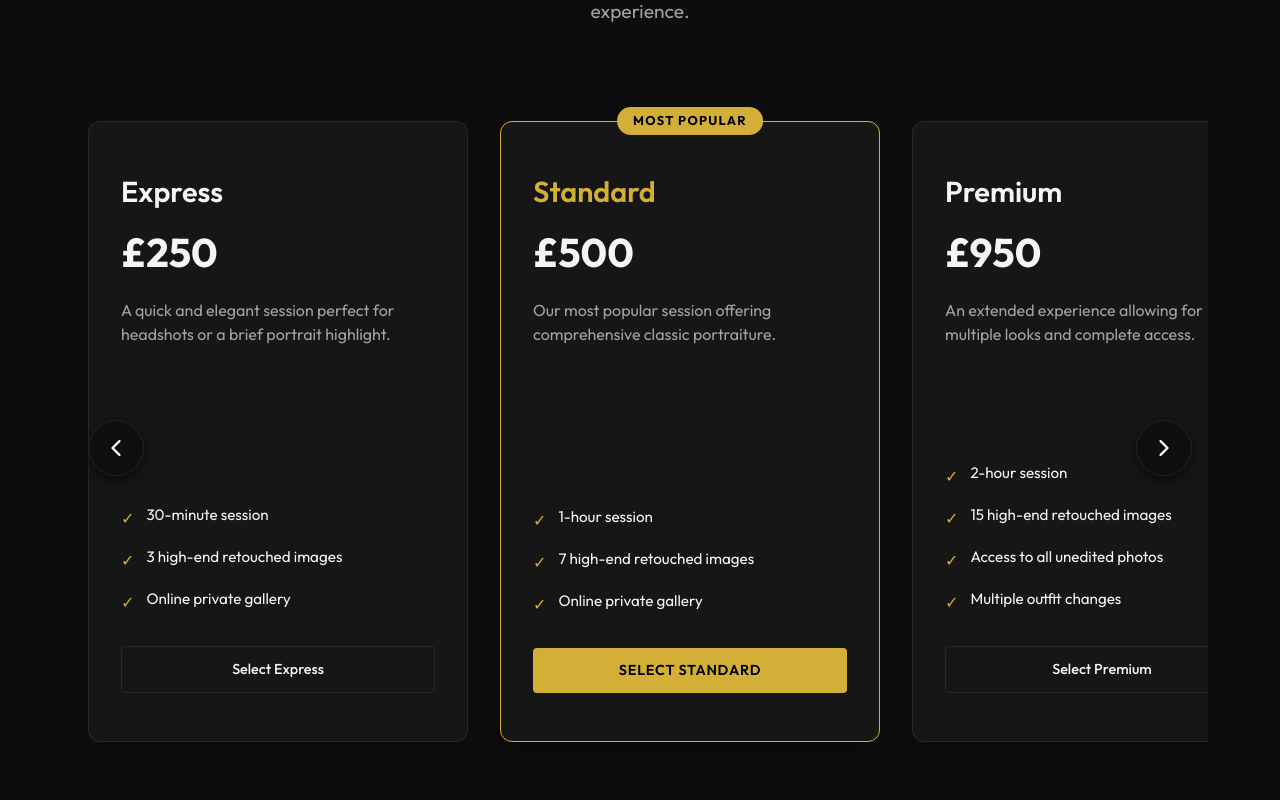
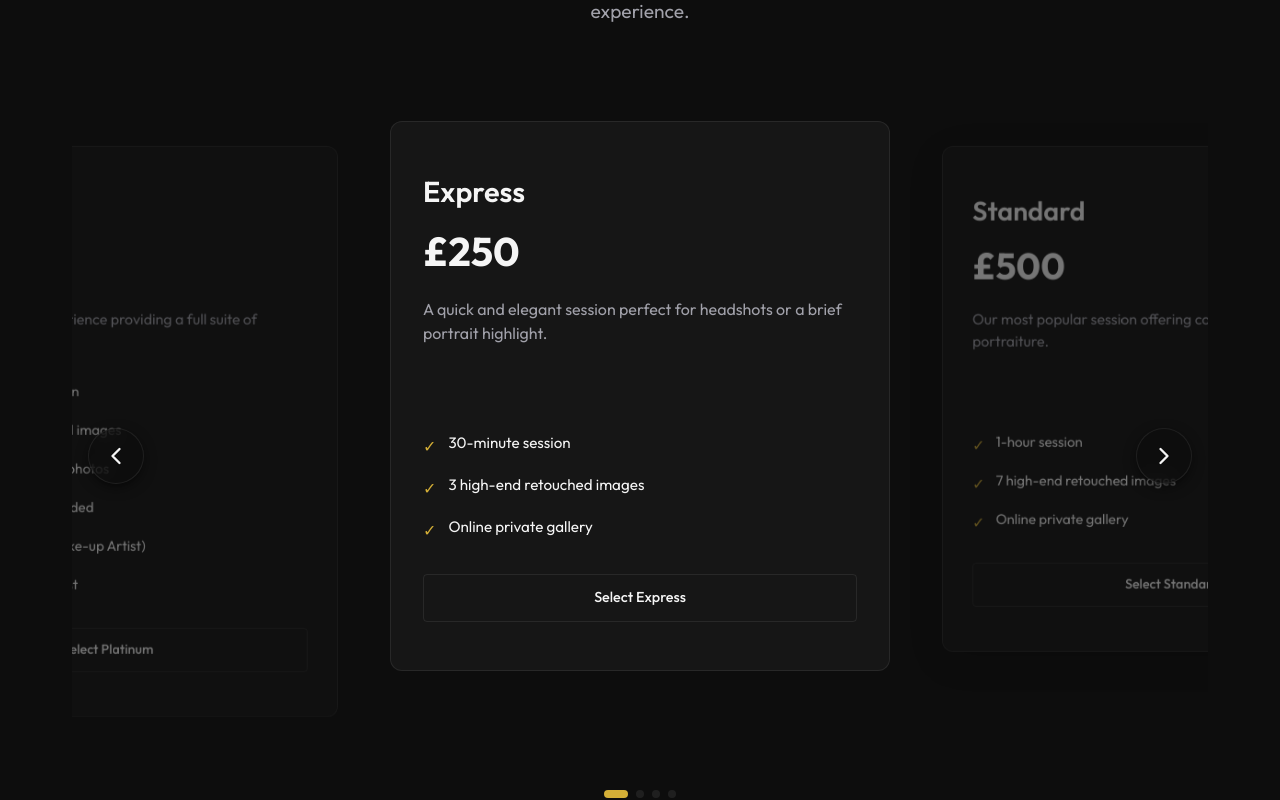
Before and after one commit to zlatakp/photographer-webapp, a Next.js app: page /packages in a window 1280 px wide. Shown: the part 320-1120 px from the top of the page. Built offline with nearby package versions, Linux system fonts and the light colour scheme.

Commit message:
fix ssr and carousel styling

```diff
--- a/app/booking/page.tsx
+++ b/app/booking/page.tsx
@@ -72,7 +72,7 @@ export default function Booking() {
 
         <div style={{ textAlign: 'center', marginBottom: '3rem' }}>
           <h1 style={{ fontSize: '3.5rem', fontWeight: 700, marginBottom: '1rem' }}>
-            Book Your <br /><span style={{ color: 'var(--accent)' }}>Session</span>
+            Book Your <span style={{ color: 'var(--accent)' }}>Session</span>
           </h1>
           <p className="text-muted" style={{ fontSize: '1.1rem' }}>
             Let's design your perfect visual narrative together.
--- a/app/packages/page.tsx
+++ b/app/packages/page.tsx
@@ -60,7 +60,7 @@ export default function Packages() {
     <div className="container" style={{ paddingTop: '6rem', paddingBottom: '8rem', minHeight: '100vh' }}>
       <div style={{ textAlign: 'center', marginBottom: '4rem' }} className="animate-fade-in">
         <h1 style={{ fontSize: '3.5rem', fontWeight: 700, marginBottom: '1rem' }}>
-          Investment <span style={{ color: 'var(--accent)' }}>Options</span>
+          Package <span style={{ color: 'var(--accent)' }}>Options</span>
         </h1>
         <p className="text-muted" style={{ maxWidth: '600px', margin: '0 auto', fontSize: '1.2rem' }}>
           Select the level of artistry and service that suits your vision. Each package is meticulously tailored to deliver an unforgettable experience.
--- a/components/Navbar.tsx
+++ b/components/Navbar.tsx
@@ -49,7 +49,7 @@ export default function Navbar() {
 
         <nav style={{ display: 'flex', gap: '2rem', alignItems: 'center' }}>
           {navLinks.map((link) => {
-            const isActive = pathname === link.path;
+            const isActive = mounted && pathname === link.path;
             return (
               <Link
                 key={link.name}
--- a/components/PackageCarousel.tsx
+++ b/components/PackageCarousel.tsx
@@ -1,6 +1,6 @@
 'use client';
 
-import { useRef } from 'react';
+import { useEffect, useRef, useState } from 'react';
 import Link from 'next/link';
 import { ChevronLeft, ChevronRight } from 'lucide-react';
 
@@ -12,147 +12,253 @@ interface Pkg {
   popular?: boolean;
 }
 
+const CARD_WIDTH = 500;
+const GAP = 32; // 2rem
+
 export default function PackageCarousel({ packages }: { packages: Pkg[] }) {
-  const scrollRef = useRef<HTMLDivElement>(null);
+  const n = packages.length;
+  // Triple the array so we always have clones on both sides to scroll into
+  const cloned = [...packages, ...packages, ...packages];
 
-  const scrollLeft = () => {
-    if (scrollRef.current) {
-      scrollRef.current.scrollBy({ left: -380, behavior: 'smooth' });
+  // Start at the "real" first item (offset by one full copy)
+  const [index, setIndex] = useState(n);
+  const [animate, setAnimate] = useState(true);
+  const [containerWidth, setContainerWidth] = useState(0);
+
+  const containerRef = useRef<HTMLDivElement>(null);
+  const indexRef = useRef(n); // Mirrors index but always up-to-date in event handlers
+  const isAnimating = useRef(false);
+
+  // Measure container width for centering
+  useEffect(() => {
+    const measure = () => {
+      if (containerRef.current) setContainerWidth(containerRef.current.offsetWidth);
+    };
+    measure();
+    window.addEventListener('resize', measure);
+    return () => window.removeEventListener('resize', measure);
+  }, []);
+
+  // Re-enable animation after a silent (no-transition) index reset
+  useEffect(() => {
+    if (!animate) {
+      requestAnimationFrame(() => {
+        requestAnimationFrame(() => {
+          setAnimate(true);
+          isAnimating.current = false;
+        });
+      });
+    }
+  }, [animate]);
+
+  const step = CARD_WIDTH + GAP;
+  const centerOffset = containerWidth ? (containerWidth - CARD_WIDTH) / 2 : 0;
+  const translateX = -(indexRef.current * step) + centerOffset;
+
+  const navigate = (dir: 1 | -1) => {
+    if (isAnimating.current) return;
+    isAnimating.current = true;
+    const newIdx = indexRef.current + dir;
+    indexRef.current = newIdx;
+    setAnimate(true);
+    setIndex(newIdx);
+  };
+
+  const handleTransitionEnd = () => {
+    const current = indexRef.current;
+    // If we drifted into a clone region, silently jump back to the real copy
+    if (current >= n * 2) {
+      const newIdx = current - n;
+      indexRef.current = newIdx;
+      setAnimate(false);
+      setIndex(newIdx);
+    } else if (current < n) {
+      const newIdx = current + n;
+      indexRef.current = newIdx;
+      setAnimate(false);
+      setIndex(newIdx);
+    } else {
+      isAnimating.current = false;
     }
   };
 
-  const scrollRight = () => {
-    if (scrollRef.current) {
-      scrollRef.current.scrollBy({ left: 380, behavior: 'smooth' });
-    }
+  const goToReal = (realIdx: number) => {
+    if (isAnimating.current) return;
+    isAnimating.current = true;
+    const newIdx = n + realIdx;
+    indexRef.current = newIdx;
+    setAnimate(true);
+    setIndex(newIdx);
+  };
+
+  const activeRealIndex = ((indexRef.current % n) + n) % n;
+
+  const btnBase: React.CSSProperties = {
+    position: 'absolute',
+    top: '50%',
+    transform: 'translateY(-50%)',
+    width: '3.5rem',
+    height: '3.5rem',
+    borderRadius: '50%',
+    backgroundColor: 'var(--header-bg)',
+    backdropFilter: 'blur(10px)',
+    border: '1px solid var(--border-color)',
+    display: 'flex',
+    alignItems: 'center',
+    justifyContent: 'center',
+    color: 'var(--text-main)',
+    transition: 'all 0.3s ease',
+    zIndex: 10,
+    cursor: 'pointer',
+    boxShadow: '0 4px 12px rgba(0,0,0,0.5)',
   };
 
   return (
-    <div className="animate-fade-in stagger-1" style={{ position: 'relative', width: '100%', margin: '0 auto' }}>
-
-      {/* Container to hide overflow and allow scrolling */}
+    <div
+      ref={containerRef}
+      className="animate-fade-in stagger-1"
+      style={{ position: 'relative', width: '100%', overflow: 'hidden', padding: '2rem 0 5rem' }}
+    >
+      {/* Scrolling track */}
       <div
-        ref={scrollRef}
-        className="hide-scroll"
         style={{
           display: 'flex',
-          gap: '2rem',
-          overflowX: 'auto',
-          scrollSnapType: 'x mandatory',
-          padding: '2rem 1rem 4rem 1rem',
-          scrollBehavior: 'smooth'
+          gap: `${GAP}px`,
+          transform: containerWidth ? `translateX(${translateX}px)` : undefined,
+          transition: animate ? 'transform 0.5s cubic-bezier(0.25, 0.46, 0.45, 0.94)' : 'none',
+          willChange: 'transform',
         }}
+        onTransitionEnd={handleTransitionEnd}
       >
-        {packages.map((pkg, i) => (
-          <div key={i} style={{ minWidth: '320px', maxWidth: '380px', flex: '0 0 auto', scrollSnapAlign: 'center', display: 'flex' }}>
+        {cloned.map((pkg, i) => {
+          const isActive = i === indexRef.current;
+          return (
+            <div
+              key={i}
+              style={{
+                minWidth: `${CARD_WIDTH}px`,
+                width: `${CARD_WIDTH}px`,
+                flex: '0 0 auto',
+                transition: 'opacity 0.4s ease, transform 0.4s ease',
+                opacity: isActive ? 1 : 0.45,
+                transform: isActive ? 'scale(1)' : 'scale(0.92)',
+                pointerEvents: isActive ? 'auto' : 'none',
+              }}
+            >
+              <div
+                className="glass-panel hover-lift"
+                style={{
+                  position: 'relative',
+                  padding: '3rem 2rem',
+                  display: 'flex',
+                  flexDirection: 'column',
+                  width: '100%',
+                  border: '1px solid var(--border-color)',
+                  boxShadow: pkg.popular ? '0 10px 40px rgba(0,0,0,0.3)' : 'none',
+                  minHeight: '550px',
+                }}
+              >
+                {pkg.popular && (
+                  <div
+                    style={{
+                      position: 'absolute',
+                      top: '-15px',
+                      left: '50%',
+                      transform: 'translateX(60%)',
+                      backgroundColor: 'var(--accent)',
+                      color: '#000',
+                      padding: '0.25rem 1rem',
+                      borderRadius: '20px',
+                      fontSize: '0.8rem',
+                      fontWeight: 700,
+                      textTransform: 'uppercase',
+                      letterSpacing: '0.1em',
+                    }}
+                  >
+                    Most Popular
+                  </div>
+                )}
 
-            <div className="glass-panel hover-lift" style={{
-              position: 'relative',
-              padding: '3rem 2rem',
-              display: 'flex',
-              flexDirection: 'column',
-              width: '100%',
-              border: pkg.popular ? '1px solid var(--accent)' : '1px solid var(--border-color)',
-              boxShadow: pkg.popular ? '0 10px 40px rgba(0,0,0,0.3)' : 'none',
-              minHeight: '550px'
-            }}>
-              {pkg.popular && (
-                <div style={{
-                  position: 'absolute',
-                  top: '-15px',
-                  left: '50%',
-                  transform: 'translateX(-50%)',
-                  backgroundColor: 'var(--accent)',
-                  color: '#000',
-                  padding: '0.25rem 1rem',
-                  borderRadius: '20px',
-                  fontSize: '0.8rem',
-                  fontWeight: 700,
-                  textTransform: 'uppercase',
-                  letterSpacing: '0.1em'
-                }}>
-                  Most Popular
-                </div>
-              )}
+                <h2 style={{ fontSize: '1.8rem', fontWeight: 600, marginBottom: '0.5rem', color: 'var(--text-main)' }}>
+                  {pkg.title}
+                </h2>
+                <div style={{ fontSize: '2.5rem', fontWeight: 700, marginBottom: '1rem' }}>{pkg.price}</div>
+                <p className="text-muted" style={{ marginBottom: '2rem', flex: 1 }}>{pkg.description}</p>
 
-              <h2 style={{ fontSize: '1.8rem', fontWeight: 600, marginBottom: '0.5rem', color: pkg.popular ? 'var(--accent)' : 'var(--text-main)' }}>{pkg.title}</h2>
-              <div style={{ fontSize: '2.5rem', fontWeight: 700, marginBottom: '1rem' }}>{pkg.price}</div>
-              <p className="text-muted" style={{ marginBottom: '2rem', flex: 1 }}>{pkg.description}</p>
+                <ul style={{ listStyle: 'none', padding: 0, margin: '0 0 2rem 0', display: 'flex', flexDirection: 'column', gap: '1rem' }}>
+                  {pkg.features.map((feature, j) => (
+                    <li key={j} style={{ display: 'flex', alignItems: 'flex-start', gap: '0.75rem' }}>
+                      <span style={{ color: 'var(--accent)', marginTop: '2px' }}>✓</span>
+                      <span style={{ fontSize: '0.95rem' }}>{feature}</span>
+                    </li>
+                  ))}
+                </ul>
 
-              <ul style={{ listStyle: 'none', padding: 0, margin: '0 0 2rem 0', display: 'flex', flexDirection: 'column', gap: '1rem' }}>
-                {pkg.features.map((feature, j) => (
-                  <li key={j} style={{ display: 'flex', alignItems: 'flex-start', gap: '0.75rem' }}>
-                    <span style={{ color: 'var(--accent)', marginTop: '2px' }}>✓</span>
-                    <span style={{ fontSize: '0.95rem' }}>{feature}</span>
-                  </li>
-                ))}
-              </ul>
-
-              <Link href={`/booking?package=${pkg.title.toLowerCase()}`} className={pkg.popular ? "btn-primary" : "btn-secondary"} style={{ textAlign: 'center', width: '100%', marginTop: 'auto' }}>
-                Select {pkg.title}
-              </Link>
+                <Link
+                  href={`/booking?package=${pkg.title.toLowerCase()}`}
+                  className={'btn-secondary'}
+                  style={{ textAlign: 'center', width: '100%', marginTop: 'auto' }}
+                >
+                  Select {pkg.title}
+                </Link>
+              </div>
             </div>
-
-          </div>
-        ))}
+          );
+        })}
       </div>
 
-      {/* Navigation Buttons */}
+      {/* Prev button */}
       <button
-        onClick={scrollLeft}
-        style={{
-          position: 'absolute',
-          top: '50%',
-          left: '1rem',
-          transform: 'translateY(-50%)',
-          width: '3.5rem',
-          height: '3.5rem',
-          borderRadius: '50%',
-          backgroundColor: 'var(--header-bg)',
-          backdropFilter: 'blur(10px)',
-          border: '1px solid var(--border-color)',
-          display: 'flex',
-          alignItems: 'center',
-          justifyContent: 'center',
-          color: 'var(--text-main)',
-          transition: 'all 0.3s ease',
-          zIndex: 10,
-          cursor: 'pointer',
-          boxShadow: '0 4px 12px rgba(0,0,0,0.5)'
-        }}
+        onClick={() => navigate(-1)}
+        style={{ ...btnBase, left: '1rem' }}
         onMouseEnter={(e) => { e.currentTarget.style.backgroundColor = 'var(--accent)'; e.currentTarget.style.color = '#000'; }}
         onMouseLeave={(e) => { e.currentTarget.style.backgroundColor = 'var(--header-bg)'; e.currentTarget.style.color = 'var(--text-main)'; }}
+        aria-label="Previous package"
       >
         <ChevronLeft size={28} />
       </button>
 
+      {/* Next button */}
       <button
-        onClick={scrollRight}
-        style={{
-          position: 'absolute',
-          top: '50%',
-          right: '1rem',
-          transform: 'translateY(-50%)',
-          width: '3.5rem',
-          height: '3.5rem',
-          borderRadius: '50%',
-          backgroundColor: 'var(--header-bg)',
-          backdropFilter: 'blur(10px)',
-          border: '1px solid var(--border-color)',
-          display: 'flex',
-          alignItems: 'center',
-          justifyContent: 'center',
-          color: 'var(--text-main)',
-          transition: 'all 0.3s ease',
-          zIndex: 10,
-          cursor: 'pointer',
-          boxShadow: '0 4px 12px rgba(0,0,0,0.5)'
-        }}
+        onClick={() => navigate(1)}
+        style={{ ...btnBase, right: '1rem' }}
         onMouseEnter={(e) => { e.currentTarget.style.backgroundColor = 'var(--accent)'; e.currentTarget.style.color = '#000'; }}
         onMouseLeave={(e) => { e.currentTarget.style.backgroundColor = 'var(--header-bg)'; e.currentTarget.style.color = 'var(--text-main)'; }}
+        aria-label="Next package"
       >
         <ChevronRight size={28} />
       </button>
+
+      {/* Dot indicators */}
+      <div
+        style={{
+          position: 'absolute',
+          bottom: '1.5rem',
+          left: '50%',
+          transform: 'translateX(-50%)',
+          display: 'flex',
+          gap: '0.5rem',
+          alignItems: 'center',
+        }}
+      >
+        {packages.map((_, i) => (
+          <button
+            key={i}
+            onClick={() => goToReal(i)}
+            aria-label={`Go to package ${i + 1}`}
+            style={{
+              width: activeRealIndex === i ? '1.5rem' : '0.5rem',
+              height: '0.5rem',
+              borderRadius: '999px',
+              backgroundColor: activeRealIndex === i ? 'var(--accent)' : 'var(--border-color)',
+              border: 'none',
+              cursor: 'pointer',
+              padding: 0,
+              transition: 'all 0.3s ease',
+            }}
+          />
+        ))}
+      </div>
     </div>
   );
 }
```
